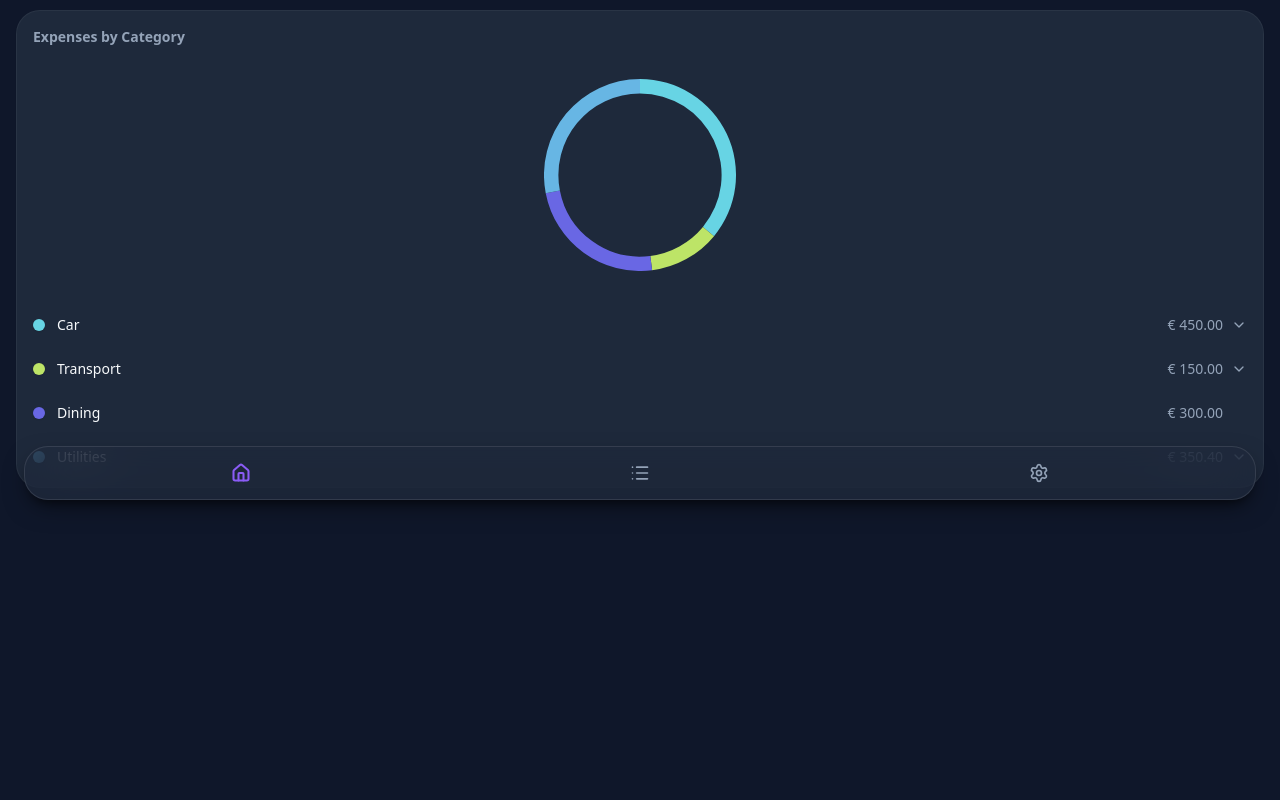
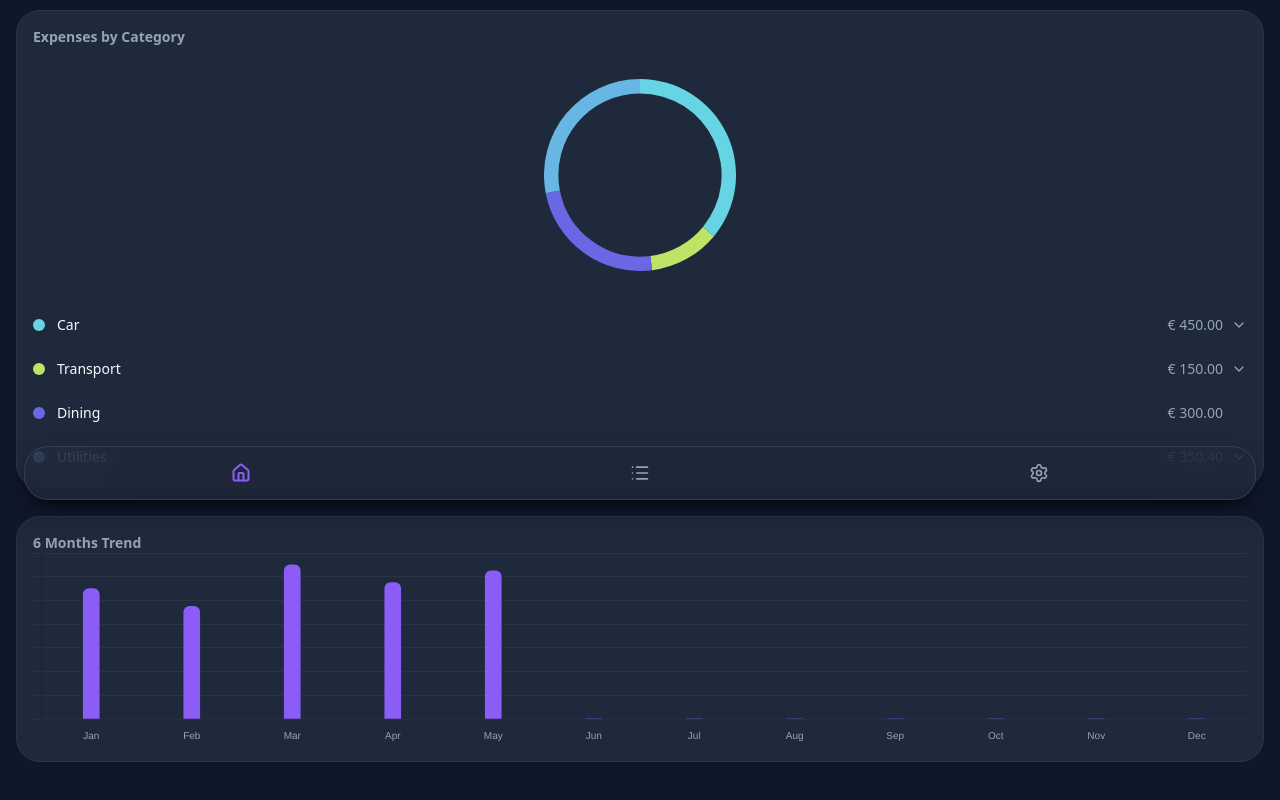
Before and after one commit to AgostaGiorgio/MTrack, a Vue app in the folder frontend/: page / in a window 1280 px wide. Shown: the part 276-1076 px from the top of the page. Before the commit the page ends 868 px from the top, so only its background shows below. Built offline with nearby package versions, Linux system fonts and the light colour scheme.

Commit message:
feat: add chart for monthly expenses

```diff
--- /dev/null
+++ b/frontend/src/components/MonthlyChart.vue
@@ -0,0 +1,74 @@
+<script setup>
+import { computed } from 'vue'
+import { Bar } from 'vue-chartjs'
+import { Chart as ChartJS, BarElement, CategoryScale, LinearScale, Tooltip } from 'chart.js'
+
+ChartJS.register(BarElement, CategoryScale, LinearScale, Tooltip)
+
+const props = defineProps({
+  data: {
+    type: Array,
+    required: true
+  }
+})
+
+const chartData = computed(() => ({
+  labels: props.data.map(d => d.month),
+  datasets: [
+    {
+      data: props.data.map(d => d.amount),
+      backgroundColor: '#8b5cf6',
+      borderRadius: 6,
+      barThickness: 16
+    }
+  ]
+}))
+
+const chartOptions = {
+  responsive: true,
+  maintainAspectRatio: false,
+  plugins: {
+    legend: {
+      display: false
+    },
+    tooltip: {
+      backgroundColor: '#1e293b',
+      titleColor: '#94a3b8',
+      bodyColor: '#f8fafc',
+      padding: 12,
+      cornerRadius: 12,
+      displayColors: false,
+      callbacks: {
+        label: (context) => ` € ${context.raw.toFixed(2)}`
+      }
+    }
+  },
+  scales: {
+    x: {
+      grid: {
+        display: false,
+        drawBorder: false
+      },
+      ticks: {
+        color: '#94a3b8',
+        font: { size: 10 }
+      }
+    },
+    y: {
+      grid: {
+        color: 'rgba(255, 255, 255, 0.05)',
+        drawBorder: false
+      },
+      ticks: {
+        display: false
+      }
+    }
+  }
+}
+</script>
+
+<template>
+  <div class="relative w-full h-48">
+    <Bar :data="chartData" :options="chartOptions" />
+  </div>
+</template>
--- a/frontend/src/views/DashboardView.vue
+++ b/frontend/src/views/DashboardView.vue
@@ -1,6 +1,7 @@
 <script setup>
 import { ref, computed } from 'vue'
 import CategoryChart from '../components/CategoryChart.vue'
+import MonthlyChart from '../components/MonthlyChart.vue'
 import { ChevronDown, ChevronUp } from 'lucide-vue-next'
 
 const currentMonth = ref('May 2026')
@@ -68,6 +69,21 @@ const toggleCategory = (categoryName) => {
     expandedCategory.value = categoryName
   }
 }
+
+const monthlyTrend = ref([
+  { month: 'Jan', amount: 1100.50 },
+  { month: 'Feb', amount: 950.20 },
+  { month: 'Mar', amount: 1300.00 },
+  { month: 'Apr', amount: 1150.80 },
+  { month: 'May', amount: 1250.40 },
+  { month: 'Jun', amount: 0 },
+  { month: 'Jul', amount: 0 },
+  { month: 'Aug', amount: 0 },
+  { month: 'Sep', amount: 0 },
+  { month: 'Oct', amount: 0 },
+  { month: 'Nov', amount: 0 },
+  { month: 'Dec', amount: 0 }
+])
 </script>
 
 <template>
@@ -141,6 +157,11 @@ const toggleCategory = (categoryName) => {
         </div>
       </div>
     </section>
+
+    <section class="bg-brand-surface p-4 rounded-app shadow-sm border border-white/5 flex flex-col">
+      <h3 class="text-sm font-semibold text-brand-textMuted">6 Months Trend</h3>
+      <MonthlyChart :data="monthlyTrend" />
+    </section>
   </div>
 </template>
 
```
